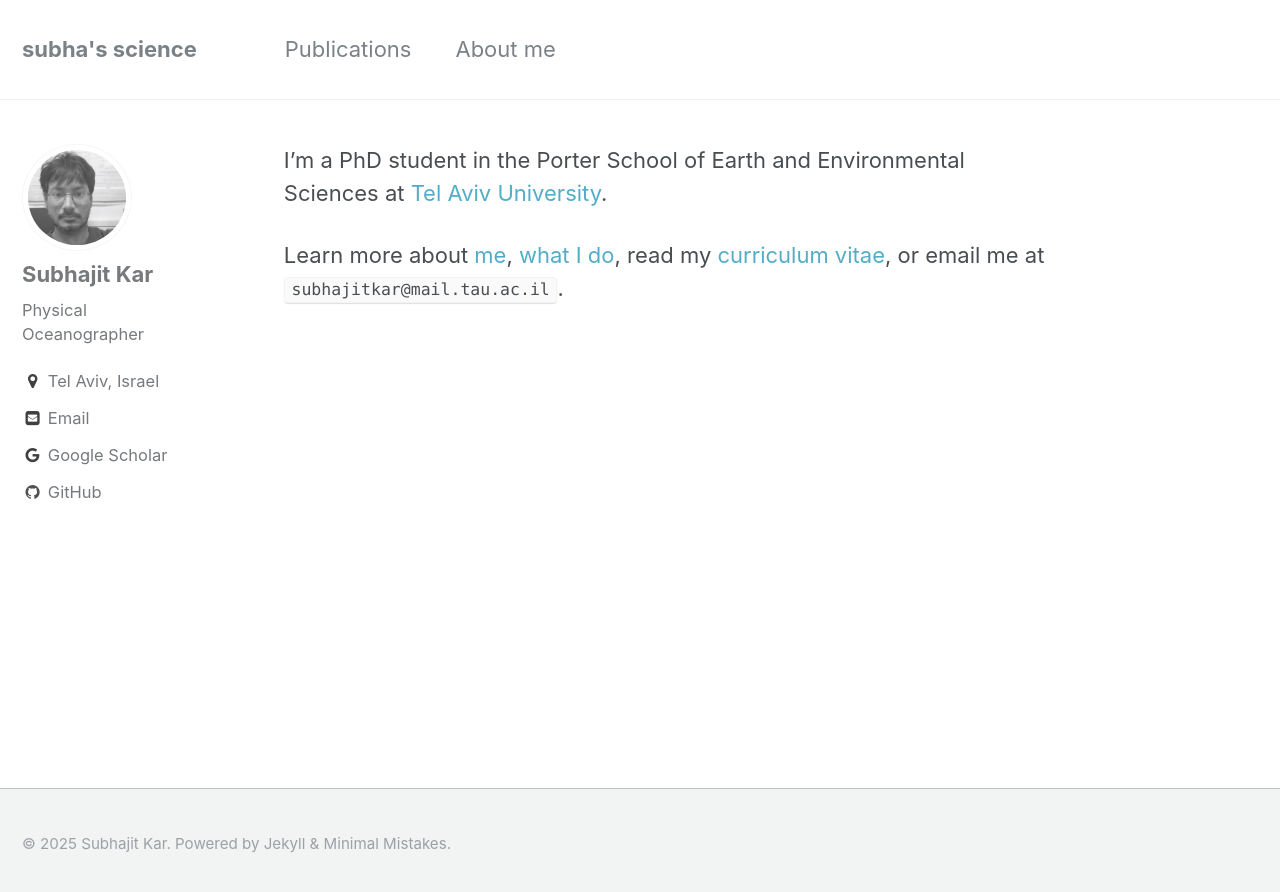
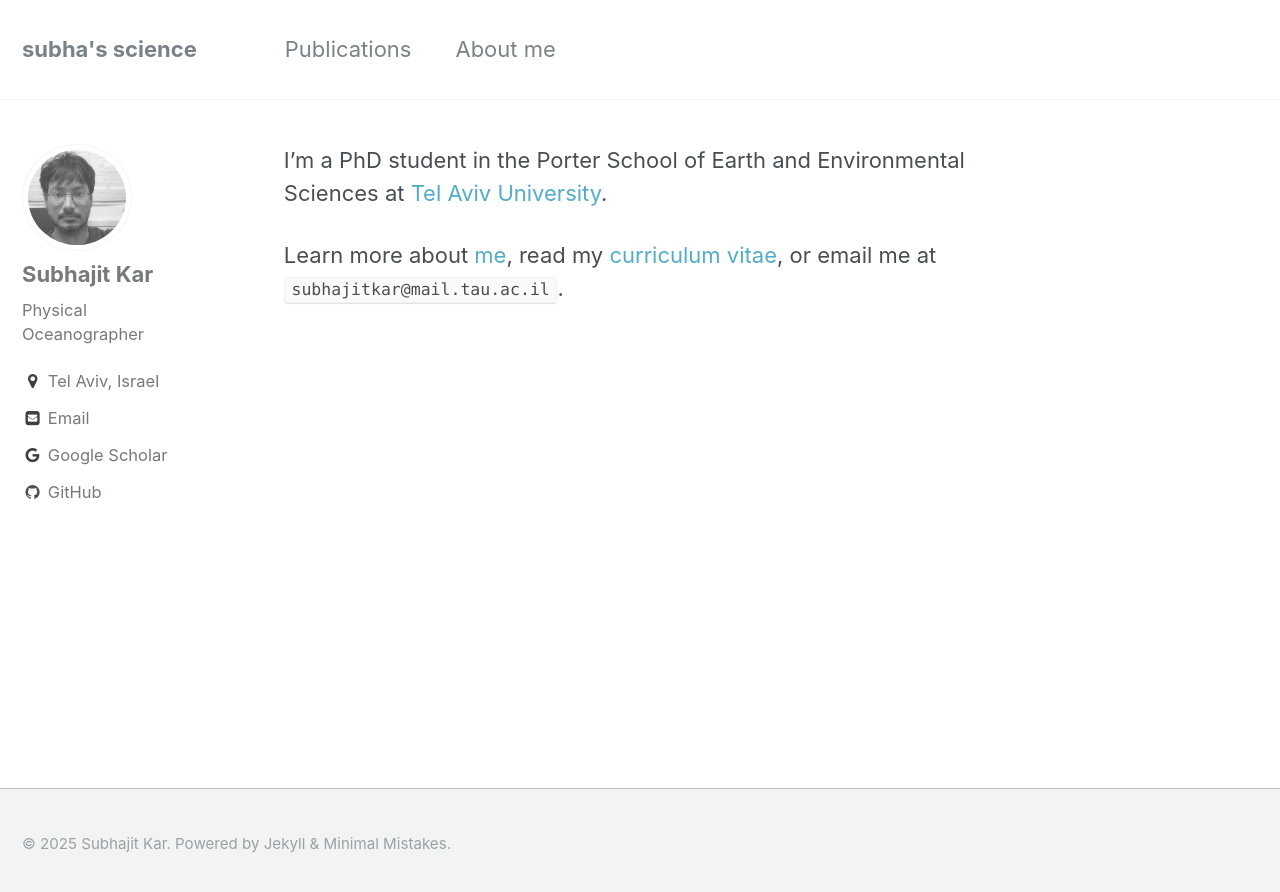
Before and after one commit to subhk/subhk.github.io, a Jekyll site: the page built from index.md, in a window 1280 px wide. Shown: the top 892 px of the page. Built offline with Jekyll 4.4.1, drawn with Linux system fonts in a browser that asks for light colours.

Commit message:
Update index.md

```diff
--- a/index.md
+++ b/index.md
@@ -5,10 +5,9 @@ title: Me: human and scientist
 I'm a PhD student in the Porter School of Earth and Environmental Sciences at [Tel Aviv University].
 
 
-Learn more about [me], [what I do], read my [curriculum vitae],
+Learn more about [me], read my [curriculum vitae],
 or email me at `subhajitkar@mail.tau.ac.il`.
 
 [curriculum vitae]: https://subhk.github.io/assets/pdf/subhajit_cv.pdf
 [me]: https://subhk.github.io/about/
-[what I do]: https://subhk.github.io/work/
 [Tel Aviv University]: https://english.tau.ac.il
```
